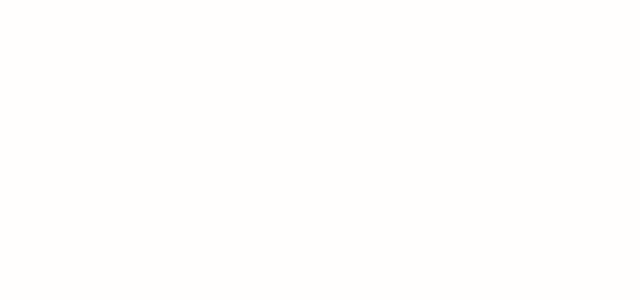
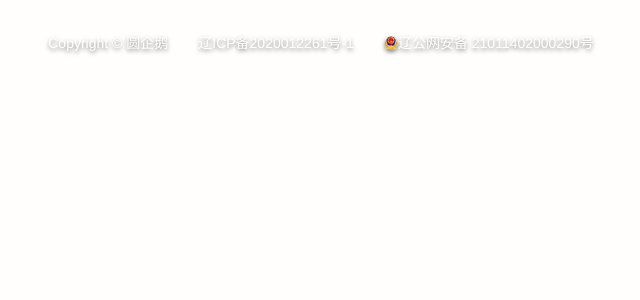
Before and after one commit to roco2015/roco-zone, a Vue app: page /mz in a window 1280 px wide. Before the commit this address had no page. Shown: the top 300 px of the page, without its empty margins (311-951 px from the left). Built offline with nearby package versions, Linux system fonts and the light colour scheme.

Commit message:
替换import css

```diff
--- a/src/assets/css/github.postcss
+++ b/src/assets/css/github.postcss
@@ -1,4 +1,4 @@
-.markdown-body {
+.github-markdown-body {
   --font-family-base:
     -apple-system,
     blinkmacsystemfont,
--- a/src/router/routes.ts
+++ b/src/router/routes.ts
@@ -48,6 +48,11 @@ const router = [
       },
     ],
   },
+  {
+    name: 'mz',
+    path: '/mz',
+    component: () => import(/* webpackChunkName: 'mz' */ '@/views/mz/MengZhanIndex.vue'),
+  },
 ];
 
 export default router;
--- /dev/null
+++ b/src/views/mz/MengZhanIndex.vue
@@ -0,0 +1,15 @@
+<template>
+  <main class="main">
+    <the-footer></the-footer>
+  </main>
+</template>
+
+<script setup lang="ts">
+import TheFooter from '@/components/common/TheFooter.vue';
+</script>
+
+<style lang="postcss" scoped>
+.main {
+
+}
+</style>
--- a/src/views/note/content/NoteContent.vue
+++ b/src/views/note/content/NoteContent.vue
@@ -1,6 +1,6 @@
 <template>
   <note-content-title title="coding better" date="2021-05-04 01:23:45" author="圆企鹅·ruler"></note-content-title>
-  <section class="content markdown-body" v-html="html">
+  <section class="content github-markdown-body" v-html="html">
   </section>
 </template>
 
@@ -16,7 +16,7 @@ const mkName = String(route.query.name);
 const html = ref('');
 const md = new MarkdownIt();
 onMounted(async () => {
-  const { data } = await getNoteContent(mkName);
+  const data = await getNoteContent(mkName);
   html.value = md.render(data || '');
 });
 </script>
@@ -27,6 +27,4 @@ onMounted(async () => {
   margin: 0 auto;
 }
 </style>
-<style lang="postcss">
-@import '@/assets/css/github.postcss';
-</style>
+<style lang="postcss" src="@/assets/css/github.postcss"></style>
```
